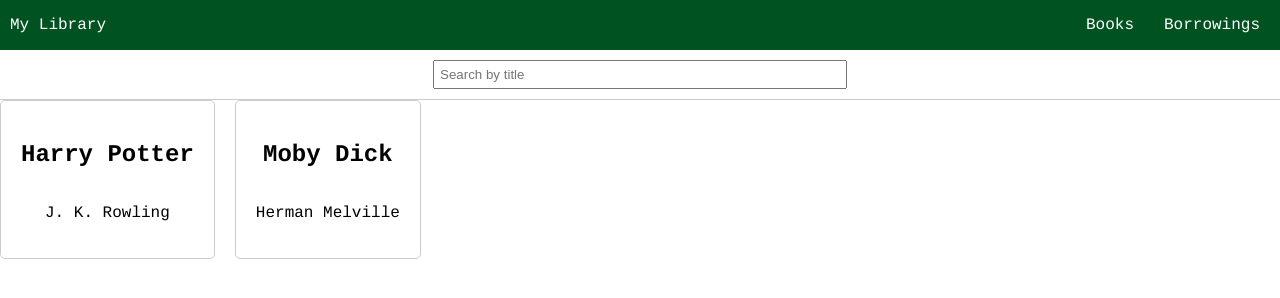
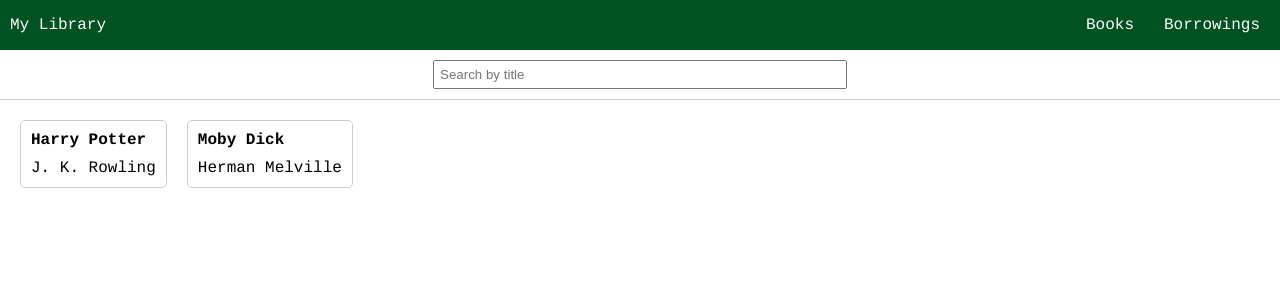
Before and after one commit to sergiomartindev/library, a website built with Vite: page index.html in a window 1280 px wide. Built offline with nearby package versions, Linux system fonts and the light colour scheme.

Commit message:
Book styles

```diff
--- a/styles/book.css
+++ b/styles/book.css
@@ -1,27 +1,12 @@
 .book {
-  /* styles for individual book containers */
   display: flex;
   flex-direction: column;
-  align-items: center;
-  padding: 20px;
-  border: 1px solid #ccc;
+  gap: var(--p-md);
+  padding: var(--p-md);
+  border: 1px solid var(--gray--light);
   border-radius: 5px;
 }
 
-.book__cover {
-  /* styles for book cover images */
-  max-width: 100%;
-  height: auto;
+.book__title {
+  font-weight: bold;
 }
-
-.book__title {
-  /* styles for book titles */
-}
-
-.book__author {
-  /* styles for book authors */
-}
-
-.book__description {
-  /* styles for */
-}
--- a/styles/books-grid.css
+++ b/styles/books-grid.css
@@ -1,5 +1,5 @@
 .books-grid__grid {
-  /* styles for the book grid container */
+  padding: var(--p-xl);
   display: flex;
   flex-wrap: wrap;
   gap: 20px;
```
Also changed, not shown: src/components/Book.mts.
